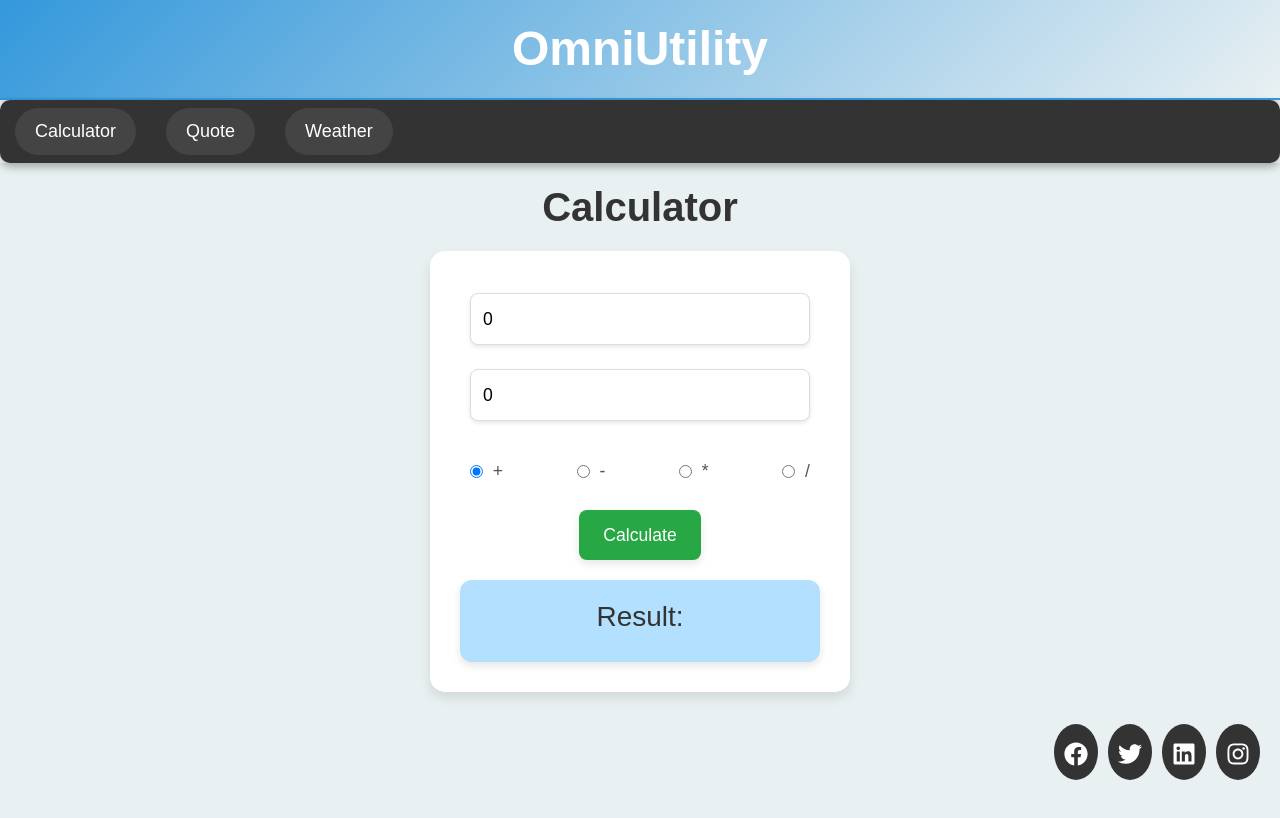
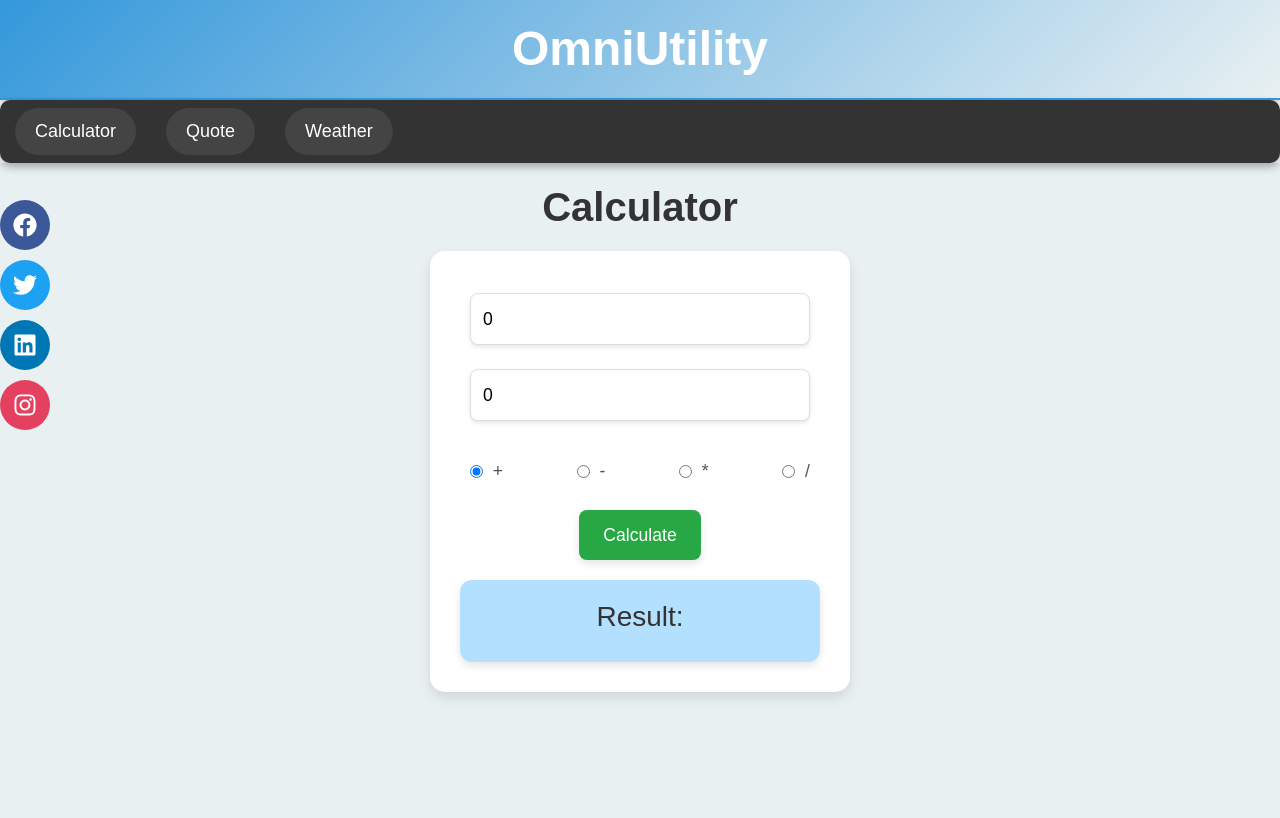
Before and after one commit to ehmaddd/omni, a React (Create React App) app: page / in a window 1280 px wide. Shown: the top 818 px of the page. Built offline with nearby package versions, Linux system fonts and the light colour scheme.

Commit message:
Finalize social media links

```diff
--- /dev/null
+++ b/src/components/FloatingSocialMenu.css
@@ -0,0 +1,56 @@
+.floating-social-media-menu {
+  position: fixed;
+  left: 0;
+  top: 200px;
+  display: flex;
+  flex-direction: column;
+  align-items: left;
+  gap: 10px;
+  z-index: 1000;
+}
+
+.social-button {
+  display: flex;
+  align-items: center;
+  justify-content: center;
+  width: 50px; /* Default width for the button */
+  height: 50px; /* Default height for the button */
+  border-radius: 25px; /* Circular buttons */
+  background-color: #333 !important; /* Default background color with !important */
+  color: #fff;
+  font-size: 24px;
+  text-align: center;
+  transition: transform 0.3s; /* Only transform transition */
+  position: relative;
+  overflow: hidden;
+}
+
+.social-button:hover {
+  transform: translateX(10px); /* Move the button to the right on hover */
+  background-color: #333 !important; /* Ensure background color stays the same on hover */
+}
+
+.social-button .tooltip {
+  position: absolute;
+  left: 60px; /* Position tooltip to the right of the button */
+  white-space: nowrap;
+  opacity: 0;
+  visibility: hidden;
+  background-color: #333;
+  color: #fff;
+  padding: 5px;
+  border-radius: 5px;
+  transition: opacity 0.3s, visibility 0.3s;
+  font-size: 14px;
+}
+
+.social-button:hover .tooltip {
+  opacity: 1;
+  visibility: visible;
+}
+
+/* Specific background colors for each button */
+.social-button.facebook { background-color: #3b5998 !important; }
+.social-button.twitter { background-color: #1da1f2 !important; }
+.social-button.linkedin { background-color: #0077b5 !important; }
+.social-button.instagram { background-color: #e4405f !important; }
--- a/src/components/FloatingSocialMenu.js
+++ b/src/components/FloatingSocialMenu.js
@@ -1,20 +1,25 @@
 import React from 'react';
 import { FaFacebook, FaTwitter, FaLinkedin, FaInstagram } from 'react-icons/fa'; // Import social media icons from react-icons
+import './FloatingSocialMenu.css'; // Import the CSS file for styling
 
 const FloatingSocialMenu = () => {
   return (
     <div className="floating-social-media-menu">
-      <a href="https://facebook.com" target="_blank" rel="noopener noreferrer">
+      <a href="https://facebook.com" target="_blank" rel="noopener noreferrer" className="social-button facebook">
         <FaFacebook />
+        <span className="tooltip">Facebook</span>
       </a>
-      <a href="https://twitter.com" target="_blank" rel="noopener noreferrer">
+      <a href="https://twitter.com" target="_blank" rel="noopener noreferrer" className="social-button twitter">
         <FaTwitter />
+        <span className="tooltip">Twitter</span>
       </a>
-      <a href="https://linkedin.com" target="_blank" rel="noopener noreferrer">
+      <a href="https://linkedin.com" target="_blank" rel="noopener noreferrer" className="social-button linkedin">
         <FaLinkedin />
+        <span className="tooltip">LinkedIn</span>
       </a>
-      <a href="https://instagram.com" target="_blank" rel="noopener noreferrer">
+      <a href="https://instagram.com" target="_blank" rel="noopener noreferrer" className="social-button instagram">
         <FaInstagram />
+        <span className="tooltip">Instagram</span>
       </a>
     </div>
   );
```
